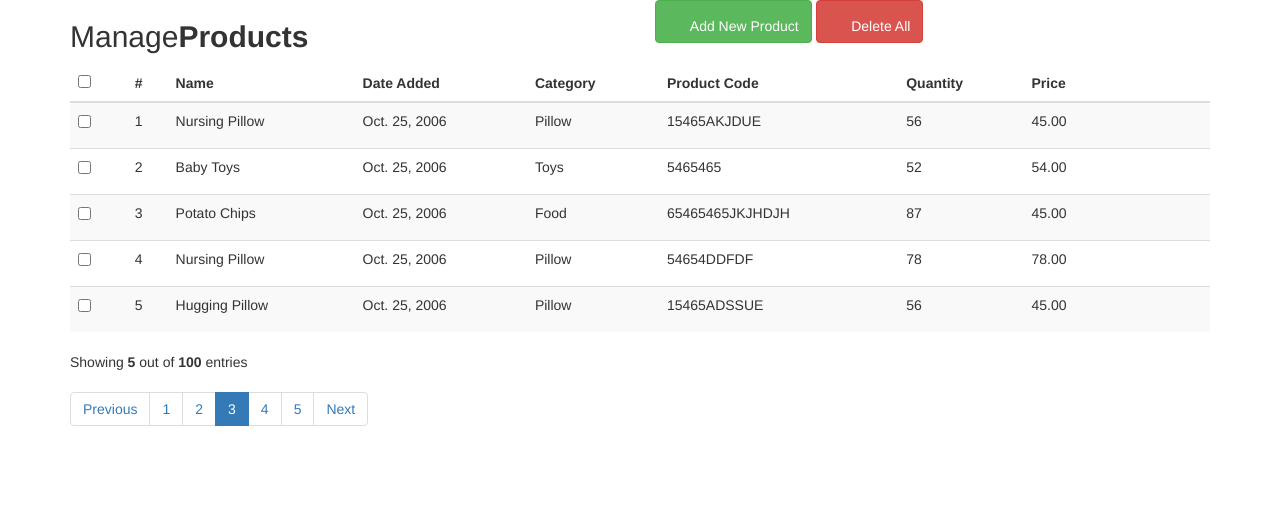
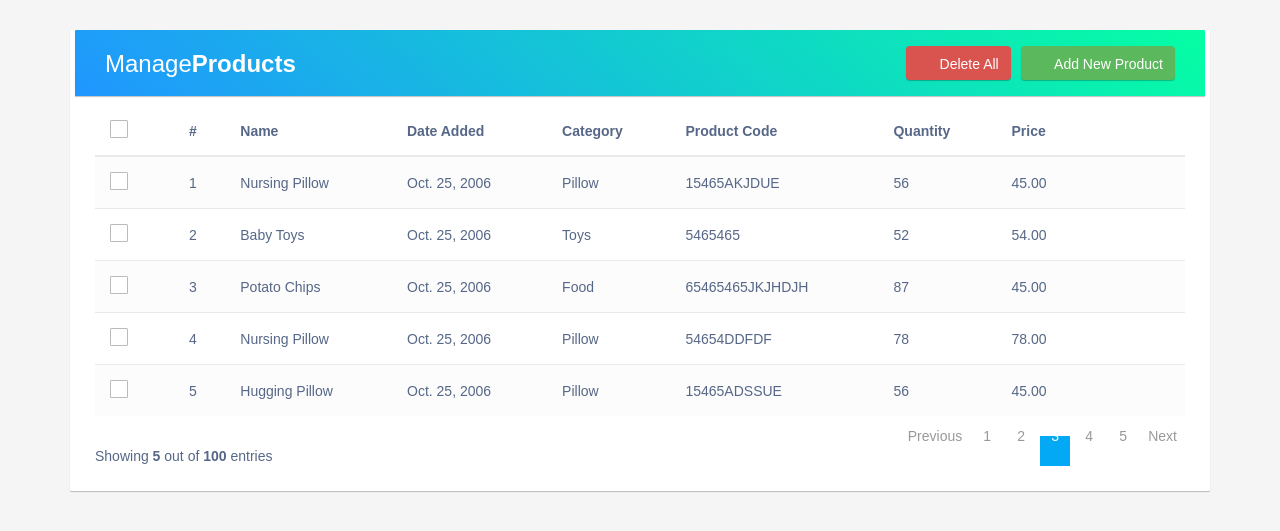
Before and after one commit to eldin132/ProductManager, a Django app: page / in a window 1280 px wide. Shown: the top 531 px of the page. Run offline with Django 3.2, Linux system fonts and the light colour scheme; some libraries are stand-ins or nearby versions.

Commit message:
[CRUD-003] - Added Styles

```diff
--- a/DumoghoIPT2_ProductManagement/settings.py
+++ b/DumoghoIPT2_ProductManagement/settings.py
@@ -121,6 +121,6 @@ USE_TZ = True
 
 STATIC_URL = '/static/'
 
-STATICFILES_FIRS = (
+STATICFILES_DIRS = (
     os.path.join(BASE_DIR, 'static'),
 )
--- a/static/dashboard/css/style.css
+++ b/static/dashboard/css/style.css
@@ -0,0 +1,213 @@
+body{
+    color: #566787;
+    background:#f5f5f5;
+    font-family: Arial, Arial, Helvetica, sans-serif;
+    font-size: 14px;
+}
+
+.table-wrapper{
+    background: #fff;
+    padding: 20px 25px;
+    margin: 30px 0;
+    border-radius: 1px;
+    box-shadow: 0 1px 1px rgba(0, 0, 0, 0.247);
+}
+
+.table-title{
+    padding-bottom: 15px;
+    background: linear-gradient(40deg, #2096ff, #05ffa3) !important;
+    color: #fff;
+    padding: 16px 30px;
+    margin: -20px -20px 10px;
+    border-radius: 1px 1px 0 0;
+    box-shadow: 0 1px 1px rgba(0, 0, 0, 0.247);
+}
+
+.table-title h2{
+    margin: 5px 0 0;
+    font-size: 24px;
+}
+
+.table-title .btn-group{
+    float: right;
+}
+
+.table-title .btn{
+    color: #fff;
+    float: right;
+    font-size: 14px;
+    min-width: 50px;
+    border: none;
+    outline: none;
+    margin-left: 10px;
+    box-shadow: 0 1px 1px rgba(0, 0, 0, 0.247);
+}
+
+.table-title .btn i {
+    float: left;
+    font-size: 21px;
+    margin-right:5px;
+}
+
+.table-title .btn span{
+    float: left;
+    margin-top: 2px;
+}
+
+table.table tr th, table.table tr td{
+    border-color: #e9e9e9;
+    padding: 12px 15px;
+    vertical-align: middle;
+}
+
+table.table tr th:last-child {
+    width: 60px;
+}
+
+table.table tr th:last-child{
+    width: 100px;
+}
+
+table.table-striped tbody tr:nth-of-type(odd){
+    background-color: #fcfcfc;
+}
+
+table.table-striped.table-hover tbody tr:hover{
+    background: #f5f5f5;
+}
+
+table.table th i{
+    font-size: 14px;
+    margin: 0 5px;
+    cursor: pointer;
+}
+
+table.table td:last-child i{
+    opacity: 0.9;
+    font-size: 22px;
+    margin: 0 5px;
+}
+
+table.table td a{
+    font-weight: bold;
+    color: #566787;
+    display: inline-block;
+    text-decoration: none;
+    outline: none !important;
+}
+
+table.table td a:hover{
+    color: #2196f3;
+}
+
+table.table td a.edit {
+    color: #ffc107;
+}
+
+table.table td a.delete{
+    color: red;
+}
+
+table.table .avatar{
+    border-radius: 1px;
+    vertical-align: middle;
+    margin-right: 10px;
+}
+
+.pagination{
+    float: right;
+    margin: 0 0 5px;
+}
+
+.pagination li a{
+    border: none;
+    font-size: 14px;
+    min-width: 30px;
+    min-height: 30px;
+    color: #999;
+    margin: 0 2px;
+    line-height: 1px !important;
+    text-align: center;
+    padding: 0 6px;
+}
+
+.pagination li a:hover{
+    color: #666;
+}
+
+.pagination li.active a, .pagination li.active a.page-link{
+    background: #03a9f4;
+}
+
+.pagination li.active a:hover{
+    background: #03a9f4;
+}
+
+.pagination li i {
+    font-size: 16px;
+    padding-top: 6px;
+}
+
+.hint-text{
+    float: left;
+    margin-top: 10px;
+    font-size: 14px;
+}
+
+.custom-checkbox{
+    position: relative;
+}
+
+.custom-checkbox input[type="checkbox"]{
+    opacity: 0;
+    position: absolute;
+    margin: 5px 0 0 3px;
+    z-index: 9;
+}
+
+.custom-checkbox label::before{
+    width: 18px;
+    height: 18px;
+}
+
+.custom-checkbox label::before{
+    content: "";
+    margin-right: 10px;
+    display: inline-block;
+    vertical-align: text-top;
+    background: #fff;
+    border: 1px solid #bbb;
+    border-radius: 1px;
+    box-sizing: border-box;
+    z-index: 2;
+}
+
+.custom-checkbox input[type="checkbox"]:checked + label::after{
+    content: '';
+    position: absolute;
+    left: 6px;
+    top: 3px;
+    width: 6px;
+    height: 11px;
+    border: solid #000;
+    border-width: 0 3px 3px 0;
+    transform: inherit;
+    z-index: 3;
+    transform: rotateZ(45deg);
+}
+
+.custom-checkbox input[type="checkbox"]:checked + label::before{
+    border-color: #03a9f4;
+    background: #03a9f4;
+}
+
+.custom-checkbox input[type="checkbox"]:checked + label::after{
+    border-color: #fff;
+}
+
+.custom-check input[type="checkbox"]:disabled + label::before{
+    color: #b8b8b8;
+    cursor: auto;
+    box-shadow: none;
+    background: #ddd;
+}
```
Also changed, not shown: templates/dashboard/home.html (+58 -0 lines).
